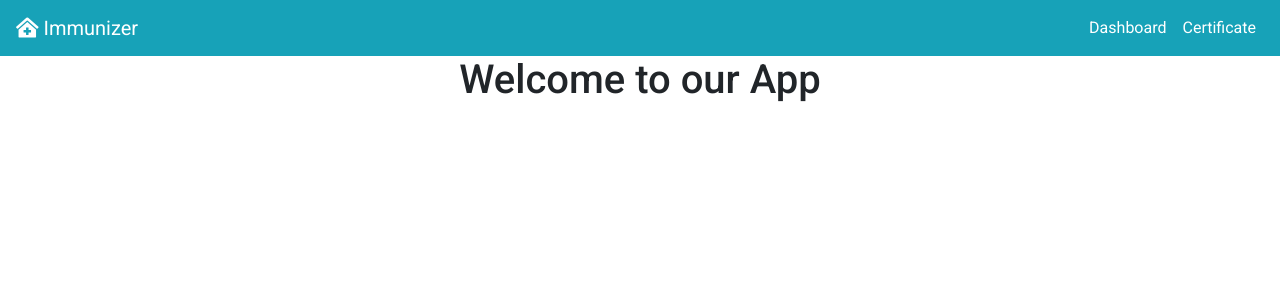
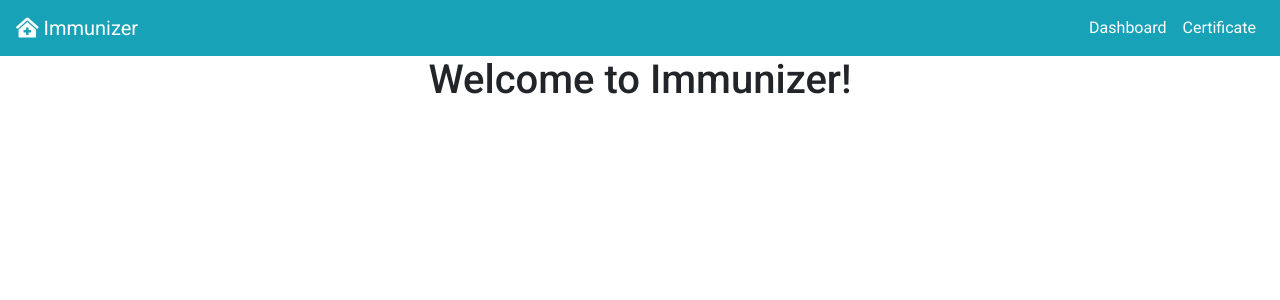
Before and after one commit to Juhithakur2018/Covid_Vaccine_Enquiry, an Angular app: page / in a window 1280 px wide. Shown: the top 300 px of the page. Built offline with nearby package versions, Linux system fonts and the light colour scheme.

Commit message:
dashboard in progress6

```diff
--- a/src/app/app.component.html
+++ b/src/app/app.component.html
@@ -9,7 +9,7 @@
   <app-loader></app-loader>
   <app-navbar></app-navbar>
 
-  <h1 class="text-center ct">Welcome to our App</h1>
+  <h1 class="text-center ct">Welcome to Immunizer!</h1>
 
 
   <router-outlet></router-outlet>
--- a/src/app/app.module.ts
+++ b/src/app/app.module.ts
@@ -23,6 +23,7 @@ import {AuthInterceptor} from './services/auth.interceptor';
 import { LoaderService } from './services/loader.service';
 import {MatExpansionModule} from '@angular/material/expansion';
 import {MatIconModule} from '@angular/material/icon';
+import {MatChipsModule} from '@angular/material/chips';
 
 @NgModule({
   declarations: [
@@ -48,7 +49,8 @@ import {MatIconModule} from '@angular/material/icon';
     MatNativeDateModule,
     MatProgressSpinnerModule,
     MatExpansionModule,
-    MatIconModule
+    MatIconModule,
+    MatChipsModule
   ],
   providers: [[{provide: HTTP_INTERCEPTORS,useClass:AuthInterceptor,multi:true}],[LoaderService]],
   bootstrap: [AppComponent]
```
